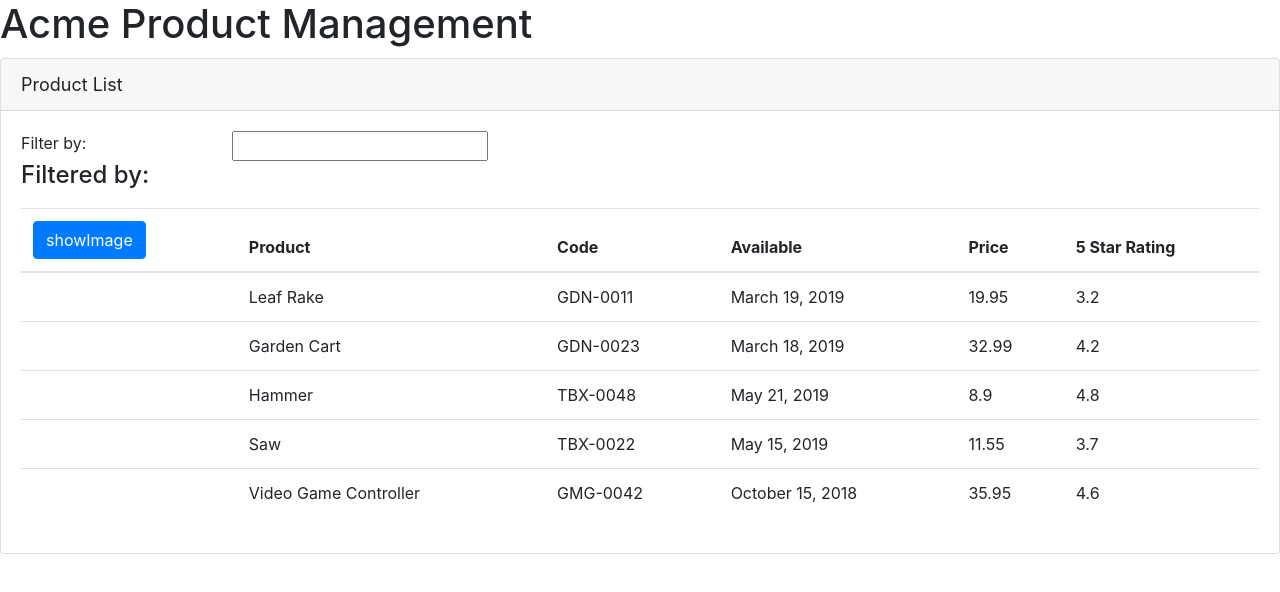
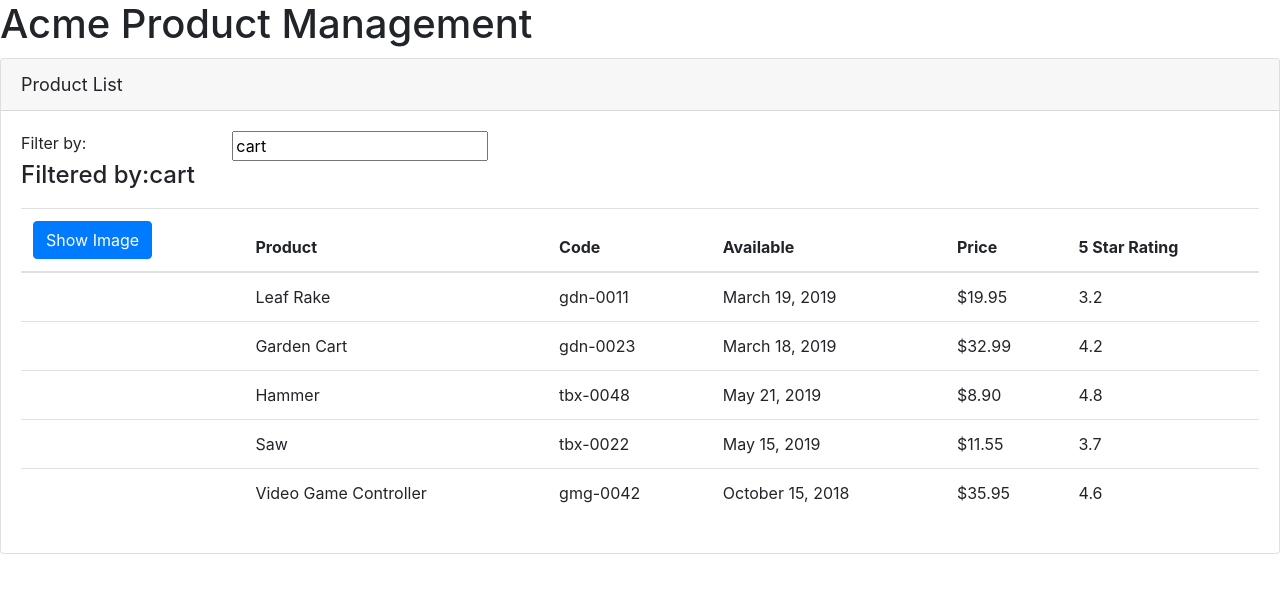
Before and after one commit to HariGudivada/Angular, an Angular app in the folder APM-Start/: page / in a window 1280 px wide. Shown: the top 592 px of the page. Built offline with nearby package versions, Linux system fonts and the light colour scheme.

Commit message:
Data Binding and Pipes

```diff
--- a/APM-Start/src/app/app.module.ts
+++ b/APM-Start/src/app/app.module.ts
@@ -1,6 +1,6 @@
 import { BrowserModule } from '@angular/platform-browser';
 import { NgModule } from '@angular/core';
-
+import {FormsModule} from '@angular/forms';
 import { AppComponent } from './app.component';
 import { ProductListComponent } from './products/product-list.component';
 
@@ -10,7 +10,8 @@
     ProductListComponent
   ],
   imports: [
-    BrowserModule
+    BrowserModule,
+    FormsModule
   ],
   bootstrap: [AppComponent]
 })
--- a/APM-Start/src/app/products/product-list.component.html
+++ b/APM-Start/src/app/products/product-list.component.html
@@ -6,22 +6,24 @@
     <div class='row'>
       <div class='col-md-2'>Filter by:</div>
       <div class='col-md-4'>
-          <input type='text' />
+        <input type='text'
+               [(ngModel)]='listFilter' />
       </div>
     </div>
     <div class='row'>
       <div class='col-md-6'>
-          <h4>Filtered by: </h4>
+        <h4>Filtered by:{{listFilter}}</h4>
       </div>
     </div>
     <div class='table-responsive'>
       <table class='table'
-        *ngIf= 'products && products.length'>
+             *ngIf='products && products.length'>
         <thead>
           <tr>
             <th>
-                <button class='btn btn-primary'>
-                  showImage
+              <button class='btn btn-primary'
+                      (click)='toggleImage()'>
+                {{showImage ? 'Hide Image' : 'Show Image'}}
               </button>
             </th>
             <th>Product</th>
@@ -33,11 +35,17 @@
         </thead>
         <tbody>
           <tr *ngFor='let product of products'>
-              <td></td>
+            <td>
+              <img *ngIf='showImage'
+                   [src]='product.imageUrl'
+                   [title]='product.productName'
+                   [style.width.px]='imageWidth'
+                   [style.margin.px]='imageMargin'>
+            </td>
             <td>{{product.productName}}</td>
-              <td>{{product.productCode}}</td>
+            <td>{{product.productCode | lowercase}}</td>
             <td>{{product.releaseDate}}</td>
-              <td>{{product.price}}</td>
+            <td>{{product.price | currency:'USD':'symbol':'1.2-2'}}</td>
             <td>{{product.starRating}}</td>
           </tr>
         </tbody>
--- a/APM-Start/src/app/products/product-list.component.ts
+++ b/APM-Start/src/app/products/product-list.component.ts
@@ -6,6 +6,10 @@
 })
 export class ProductListComponent {
     pageTitle: string = 'Product List';
+    imageWidth: number = 50;
+    imageMargin: number = 2;
+    showImage = false;
+    listFilter: string = 'cart';
     products: any[] = [
         {
           "productId": 1,
@@ -58,4 +62,8 @@
           "imageUrl": "assets/images/xbox-controller.png"
         }
       ]
+
+      toggleImage(): void {
+        this.showImage = !this.showImage;
+      }
 }
```
Lines whose indentation alone changed are shown as unchanged.
